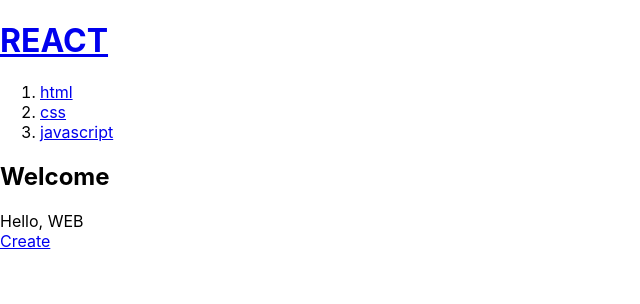
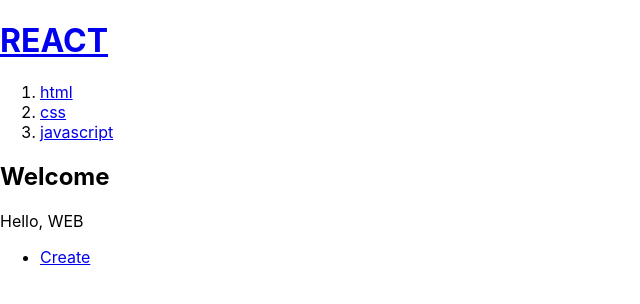
Before and after one commit to pos1504/codingpratice, a React (Create React App) app in the folder react-app/: page / in a window 1280 px wide. Shown: the top 304 px of the page, without its empty margins (0-640 px from the left). Built offline with nearby package versions, Linux system fonts and the light colour scheme.

Commit message:
React 게시판 update example1

```diff
--- a/react-app/src/App.js
+++ b/react-app/src/App.js
@@ -48,6 +48,9 @@
     {props.body}
   </article>
 }
+function Update(props){
+
+}
 function App() {
   // const _mode = useState('WELCOME');
   // const mode = _mode[0];
@@ -61,8 +64,10 @@
     { id: 3, title: 'javascript', body: 'javascript is ....' },
   ]);
   let content = null;
+  let contextControl = null;
   if(mode === 'WELCOME'){
     content = <Article title="Welcome" body="Hello, WEB"></Article>
+
   } else if(mode === 'READ'){
     let title,body = null;
     for(let i = 0;i < topics.length ; i++){
@@ -72,6 +77,10 @@
       }
     }
     content = <Article title={title} body={body }></Article>
+    contextControl = <li><a href = {"/update/" + id} onClick={event=>{
+      event.preventDefault();
+      setMode('UPDATE');
+    }}>Update</a></li>
   } else if(mode ==='CREATE'){
     content = <Create onCreate={(_title, _body)=>{
       const newTopic ={id: nextId, title: _title, body: _body} // 상태의 데이터가 원시데이터 타입인경우 그냥 값을 넣어도 상관없지만!
@@ -81,7 +90,10 @@
       setId(nextId);
       setNextId(nextId+1);
       setTopics(newTopics);
+
     }}></Create>
+  } else if(mode ==='UPDATE'){
+    content = <Update></Update>
   }
   return (
     <div>
@@ -93,10 +105,16 @@
         setId(_id);
       }}></Nav>
       {content}
+      <ul>
+      <li>
       <a href ='/create' onClick={(event) =>{
         event.preventDefault();
         setMode('CREATE');
       }}>Create</a>
+      </li>
+      {contextControl}
+      </ul>
+
     </div>
   );
 }
```
